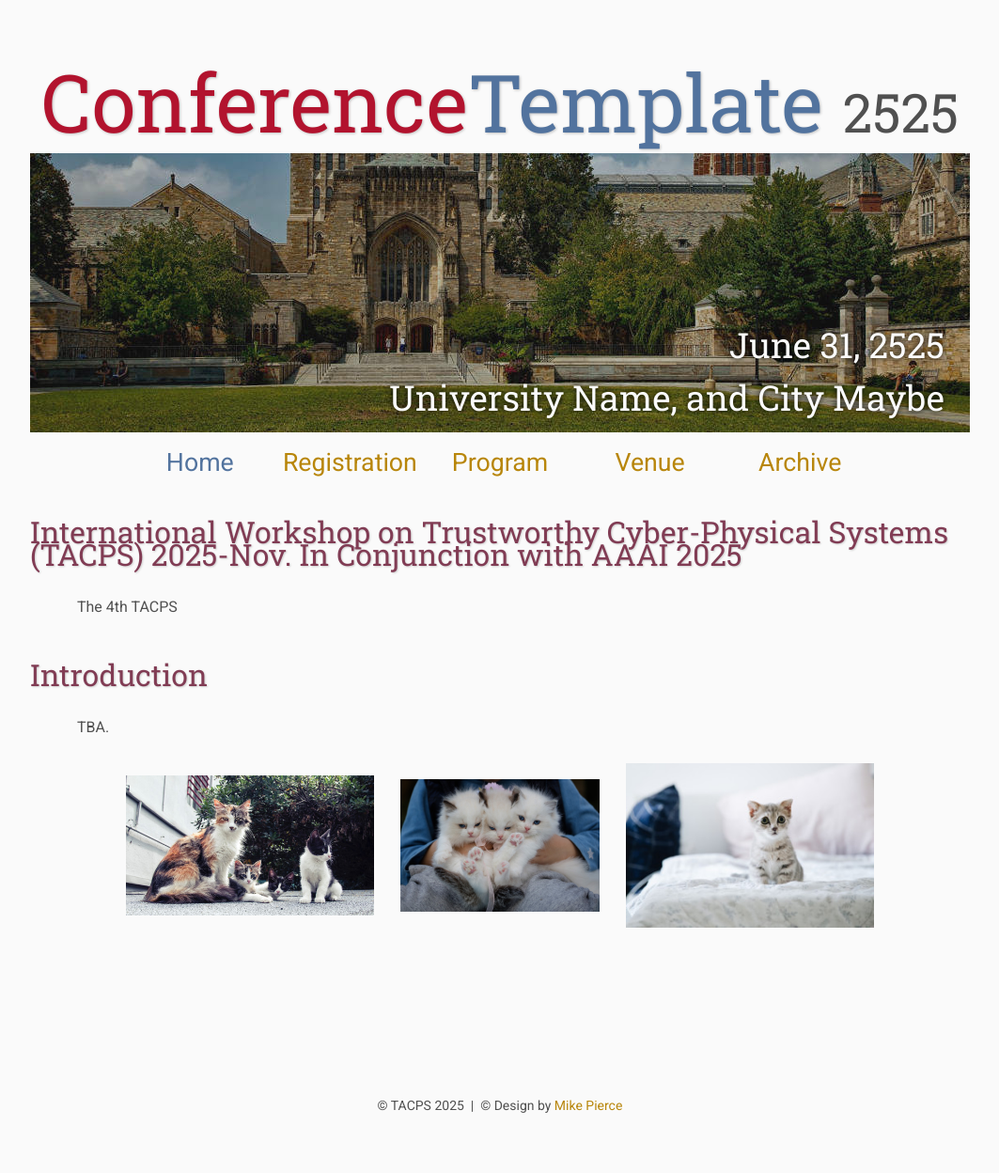
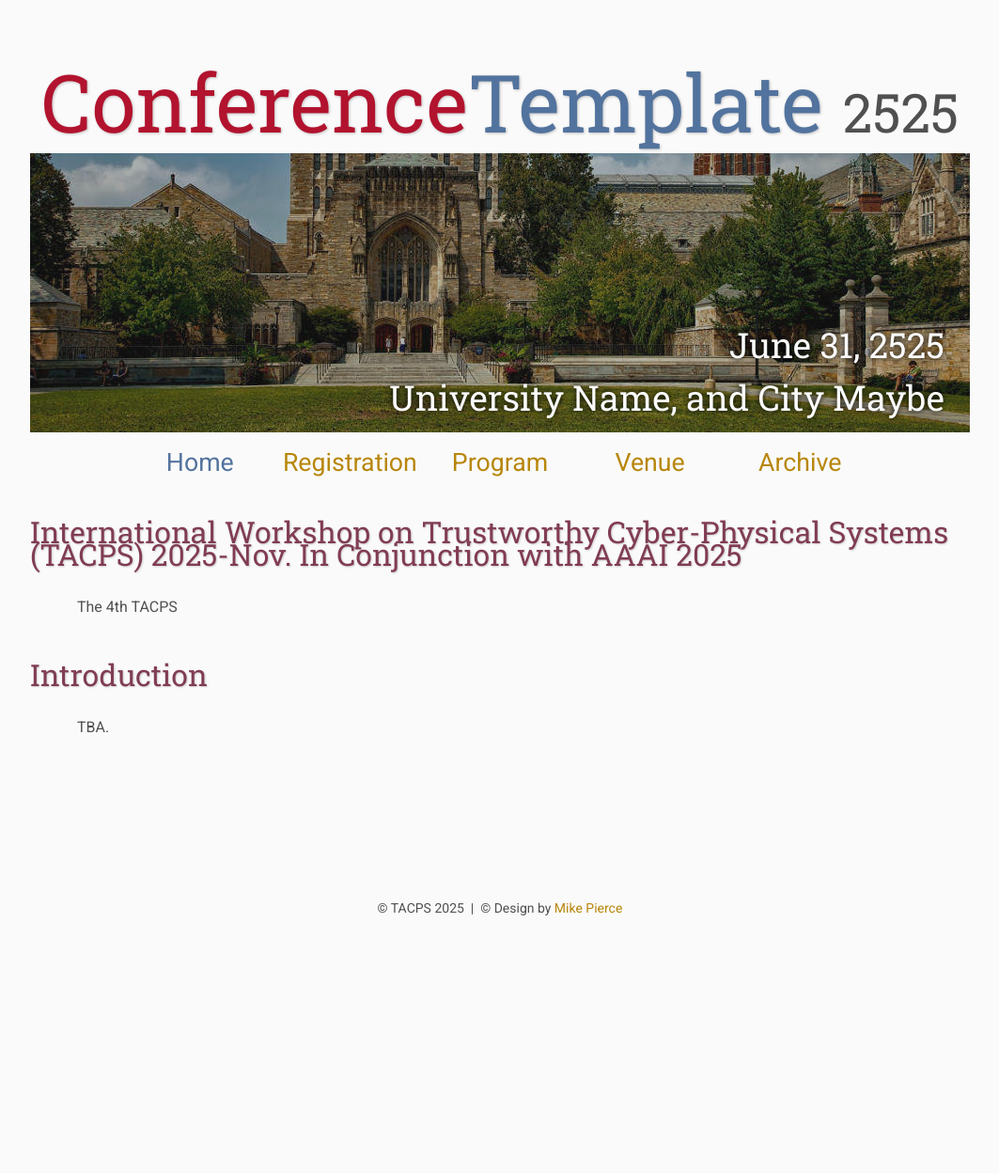
Before and after one commit to ITSEG-MQ/tacps, a Jekyll site: the page built from index.html, in a window 1280 px wide. Shown: the whole page at 94% size, without its empty margins (108-1171 px from the left). Built offline with Jekyll 4.4.1, drawn with Linux system fonts in a browser that asks for light colours; after the commit the page ends 1038 px from its top, so only the background shows below that.

Commit message:
Update index.html

```diff
--- a/index.html
+++ b/index.html
@@ -13,22 +13,3 @@
 <p>
     TBA.
 </p>
-<table class="sponsors">
-    <tr>
-        <td class="sponsor">
-            <a href="http://www.eyebleach.me/">
-                <img src="assets/kitten1.jpg" alt="First Sponsor Name">
-            </a>
-        </td>
-        <td class="sponsor">
-            <a href="http://www.eyebleach.me/">
-                <img src="assets/kitten2.jpg" alt="Second Sponsor Name" style="width: 80%">
-            </a>
-        </td>
-        <td class="sponsor">
-            <a href="http://www.eyebleach.me/">
-                <img src="assets/kitten3.jpg" alt="Third Sponsor Name">
-            </a>
-        </td>
-    </tr>
-</table>
```
